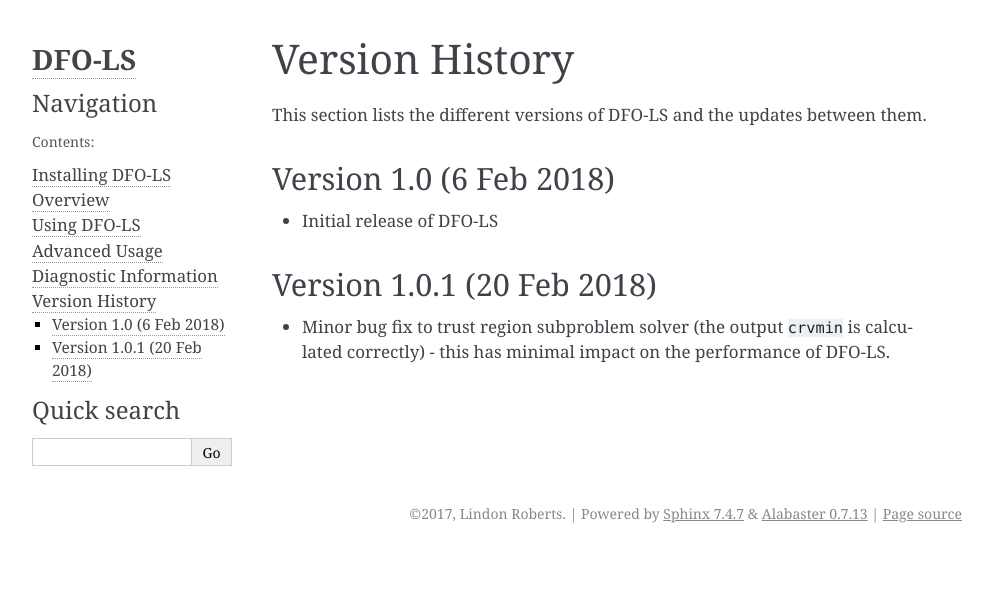
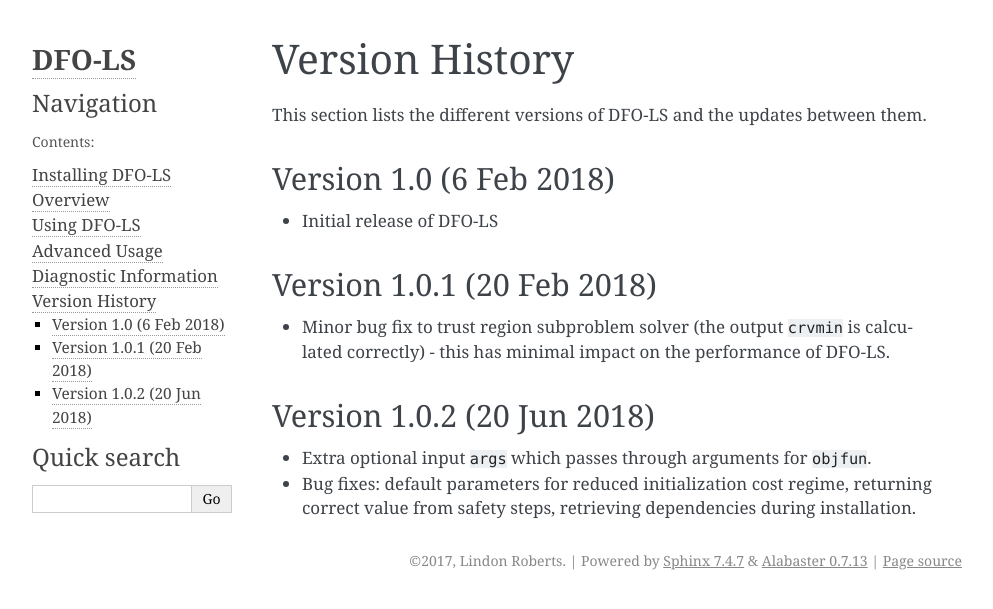
Before and after one commit to numericalalgorithmsgroup/dfols, a Sphinx documentation site: the page built from docs/history.rst, in a window 1280 px wide. Shown: the top 609 px of the page, without its empty margins (148-1141 px from the left). Built offline with Sphinx 7.4.7, drawn with Linux system fonts in a browser that asks for light colours.

Commit message:
Upgrade to v1.0.2

```diff
--- a/dfols/version.py
+++ b/dfols/version.py
@@ -22,4 +22,4 @@
 
 """
 
-__version__ = '1.0.1'
+__version__ = '1.0.2'
--- a/docs/history.rst
+++ b/docs/history.rst
@@ -9,3 +9,8 @@
 Version 1.0.1 (20 Feb 2018)
 ---------------------------
 * Minor bug fix to trust region subproblem solver (the output :code:`crvmin` is calculated correctly) - this has minimal impact on the performance of DFO-LS.
+
+Version 1.0.2 (20 Jun 2018)
+---------------------------
+* Extra optional input :code:`args` which passes through arguments for :code:`objfun`.
+* Bug fixes: default parameters for reduced initialization cost regime, returning correct value from safety steps, retrieving dependencies during installation.
--- a/setup.py
+++ b/setup.py
@@ -39,7 +39,7 @@
     author='Lindon Roberts',
     author_email='lindon.roberts@maths.ox.ac.uk',
     url='https://github.com/numericalalgorithmsgroup/dfols/',
-    download_url='https://github.com/numericalalgorithmsgroup/dfols/archive/v1.0.1.tar.gz',
+    download_url='https://github.com/numericalalgorithmsgroup/dfols/archive/v1.0.2.tar.gz',
     packages=['dfols'],
     license='GNU GPL',
     keywords = 'mathematics derivative free optimization nonlinear least squares',
```
Also changed, not shown: 1 other file.
